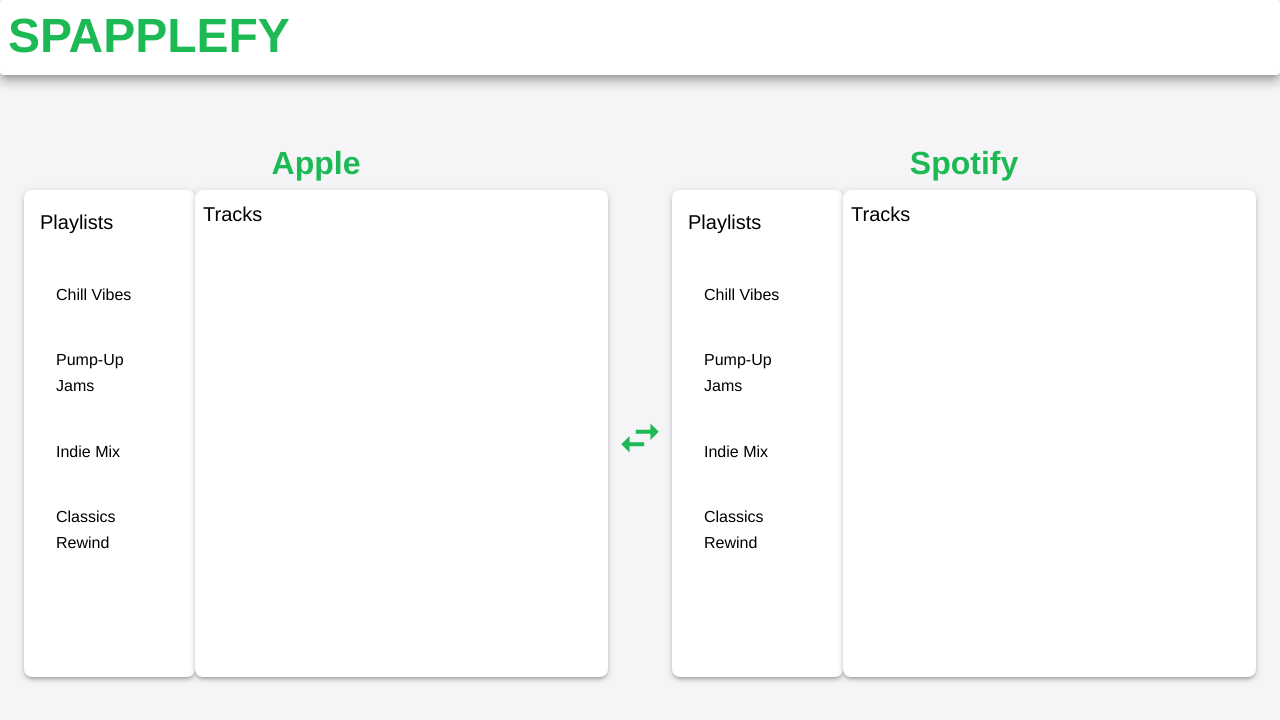
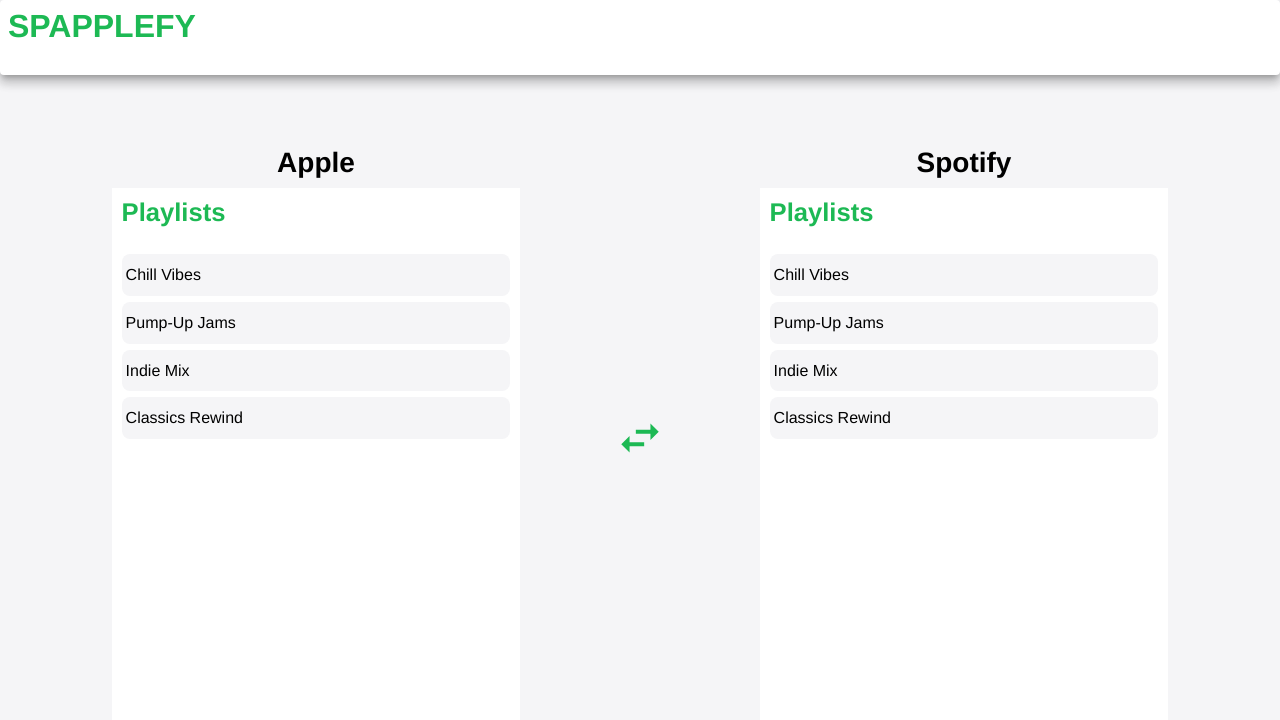
Before and after one commit to ryandw7/spapplefy, a React (Create React App) app: page /home in a window 1280 px wide. Shown: the top 720 px of the page. Built offline with nearby package versions, Linux system fonts and the light colour scheme.

Commit message:
change background colors, add transition to playlist click

```diff
--- a/src/components/PlaylistList.js
+++ b/src/components/PlaylistList.js
@@ -1,42 +1,66 @@
 import React from 'react';
 import { Box, Paper, Typography, List, ListItem, ListItemText } from '@mui/material';
 import useAppContext from '../context';
+import theme from '../styles/theme';
 
 export default function PlaylistList({ provider }) {
     const { state, updateState } = useAppContext();
     const playlists = state.playlists[provider].playlists;
+    const selectedPlaylist = state.playlists[provider].selectedPlaylist;
+    const handlePlaylistClick = (playlist) => {
 
-    const handlePlaylistClick = (playlist) => {
         const newObj = state.playlists;
+
+        if (selectedPlaylist === playlist) {
             newObj[provider] = {
                 playlists: playlists,
                 selectedPlaylist: null
             }
-        updateState('playlists', newObj)
-        setTimeout(() => {
+        } else {
             newObj[provider] = {
                 playlists: playlists,
                 selectedPlaylist: playlist
             }
+        }
         updateState('playlists', newObj)
-        }, 10)
+
 
     };
+    const selectedBorder = (playlist) => {
+        if (selectedPlaylist === playlist) {
+            return `3px solid ${theme.palette.primary.main}`
+        } else {
+            return "none"
+        }
+    };
 
-    return (<Box sx={{ height: "100%" }}>
-        <Paper elevation={3} sx={{ padding: 2, borderRadius: 2, height: "90%" }}>
-            <Typography variant="h6" sx={{ marginBottom: 2 }}>
+    const handleResize = () => {
+        if (selectedPlaylist) {
+            return "20%"
+        } else {
+            return ("70%")
+
+        }
+    }
+    return (<Box sx={{ boxSizing: "border-box", width: () => handleResize(), minWidth: "150px", height: "100%", backgroundColor: theme.palette.background.paper, padding: "10px", shadow: theme.shadows[7], transition: 'width 0.3s ease-in-out',}}>
+
+        <Typography variant="h3" sx={{ marginBottom: 2 }}>
             Playlists
         </Typography>
-            <List>
+        <List sx={{ display: "flex", flexDirection: "column", alignItems: "center", justifyContent: "flex-start" }}>
+
             {playlists.map((playlist, index) => (
-                    <List>
                 <ListItem
                     key={index}
                     button
                     onClick={() => handlePlaylistClick(playlist)}
                     selected={true}
                     sx={{
+                        padding: "4px",
+                        margin: "3px",
+                        borderRadius: "8px",
+                        border: selectedBorder(playlist),
+                        backgroundColor: theme.palette.background.default,
                         '&.Mui-selected': {
                             bgcolor: 'grey.200',
                             fontWeight: 'bold',
@@ -48,9 +72,8 @@
                 >
                     <ListItemText primary={playlist.title} />
                 </ListItem>
-                    </List>
             ))}
         </List>
-        </Paper>
+
     </Box>)
 }
--- a/src/components/Track.js
+++ b/src/components/Track.js
@@ -13,7 +13,9 @@
             '&:hover': { bgcolor: 'grey.100' },
             backgroundColor : theme.palette.background.paper,
             margin: "5px auto",
-            width: "90%"
+            width: "90%",
+            maxWidth: "90%",
+            minWidth: "90%"
           }}
         >
 
--- a/src/components/TrackList.js
+++ b/src/components/TrackList.js
@@ -5,17 +5,20 @@
 export default function TrackList({ playlist, provider }) {
     const { state } = useAppContext()
     let selectedPlaylist;
+    let playlistTitle;
     const theme = useTheme();
     if (playlist && playlist.tracks) {
+        playlistTitle = playlist.title;
         playlist = playlist.tracks
         selectedPlaylist = state.playlists[provider].selectedPlaylist;
     }
 
-    return (<Box sx={{ height: "100%", width: "75%" }}>
-        <Paper elevation={3} sx={{ padding: 1, borderRadius: 2, height: "90%" }}>
-            <Typography variant="h6" sx={{ marginBottom: 2 }}>
-                Tracks
+    return (<Box sx={{ height: "100%", width: "75%", padding: "10px", minWidth: "375px" }}>
+        <Typography variant="h3" sx={{ marginBottom: 2 }}>
+            {playlistTitle && `${playlistTitle}/Tracks`}
         </Typography>
+
+
         <Collapse in={!!playlist} sx={{
             overflowY: "scroll", maxHeight: "90%", '&::-webkit-scrollbar': {
                 width: '8px',
@@ -43,6 +46,6 @@
                 </List>
             }
         </Collapse>
-        </Paper>
+
     </Box>)
 }
--- a/src/features/AppleList.js
+++ b/src/features/AppleList.js
@@ -3,11 +3,13 @@
 import useAppContext from '../context';
 import PlaylistList from '../components/PlaylistList';
 import TrackList from '../components/TrackList';
-export default function AppleList() {
+export default function AppleList({ order }) {
 
-    const { state } = useAppContext()
+    const { state } = useAppContext();
+    const selectedPlaylist = state.playlists.apple.selectedPlaylist || null;
     return (
         <Box sx={{
+            minWidth: "500px",
             height: "100%",
             width: "50vw",
             display: "flex",
@@ -22,11 +24,23 @@
                     Apple
                 </Typography>
             </Box>
-            <Box sx={{ width: "100%", height: "80%", display: "flex", flexDirection: "row" }}>
-                <PlaylistList provider='apple' />
+            <Box sx={{ width: "100%", height: "80%", display: "flex", flexDirection: "row", justifyContent: "center" }}>
+                {order === 'first' ?
+                    <>
+                        <PlaylistList provider='apple' />
+                        {selectedPlaylist &&
+                            <TrackList playlist={selectedPlaylist} provider="apple" />
+                        }
+                    </>
+                    :
+                    <>
+                        {selectedPlaylist &&
+                            <TrackList playlist={selectedPlaylist} provider="apple" />
+                        }
+                        <PlaylistList provider='apple' />
 
-                    <TrackList playlist={state.playlists.apple.selectedPlaylist} provider="apple" />
-
+                    </>
+                }
             </Box>
         </Box>
     )
--- a/src/features/SpotifyList.js
+++ b/src/features/SpotifyList.js
@@ -3,9 +3,10 @@
 import useAppContext from '../context';
 import PlaylistList from '../components/PlaylistList';
 import TrackList from '../components/TrackList';
-export default function AppleList() {
+export default function SpotifyList({order}) {
 
-    const { state } = useAppContext()
+    const { state } = useAppContext();
+    const selectedPlaylist = state.playlists.spotify.selectedPlaylist
     return (
         <Box sx={{
             height: "100%",
@@ -23,8 +24,21 @@
             </Typography>
             </Box>
             <Box sx={{width:"100%", height: "80%", display:"flex", flexDirection:"row"}}>
-                <PlaylistList provider='spotify' />
-                <TrackList playlist={state.playlists.spotify.selectedPlaylist } provider="spotify"/>
+                {order === 'first' ?
+                    <>
+                        <PlaylistList provider='spotify' />
+                        {selectedPlaylist &&
+                        <TrackList playlist={state.playlists.spotify.selectedPlaylist} provider="spotify" />
+                    }
+                    </>
+                    :
+                    <>
+                    {selectedPlaylist &&
+                        <TrackList playlist={state.playlists.spotify.selectedPlaylist} provider="spotify" />
+                    }
+                    <PlaylistList provider='spotify' />
+                    </>
+                }
             </Box>
         </Box>
     )
--- a/src/globals.js
+++ b/src/globals.js
@@ -1,4 +1,4 @@
 //FILL IN VALUES ON REMOTE REPOSITORY
 
-export const SPOTIFY_REDIRECT_URI = "https://potential-disco-xjq7wvv9p7w3pjrj-3000.app.github.dev/";
+export const SPOTIFY_REDIRECT_URI = "http://localhost:3000/";
 export const SPOTIFY_CLIENT_ID = "e191ea5f28f7459eb45d6e9d24eb552f"
--- a/src/pages/Home.js
+++ b/src/pages/Home.js
@@ -31,9 +31,9 @@
         }}>
            {
             exportFromApple ?
-            <AppleList/>
+            <AppleList order="first"/>
             :
-            <SpotifyList/>
+            <SpotifyList order="first"/>
            }
             <Button onClick={swapOrder}>
                 <SwapHorizIcon sx={{fontSize: 50}}/>
@@ -41,9 +41,9 @@
 
            {
             exportFromApple ?
-            <SpotifyList/>
+            <SpotifyList order="second"/>
             :
-            <AppleList/>
+            <AppleList order="second"/>
            }
         </Box>
     )
--- a/src/pages/Start.js
+++ b/src/pages/Start.js
@@ -50,7 +50,7 @@
             )
         }
 
-    })
+    }, [])
 
     const buttonIsDisabled = !state.auth.appleIsAuth || !state.auth.spotifyIsAuth
 
@@ -71,7 +71,6 @@
                     justifyContent: "space-around",
                     alignItems: "center",
                     width: "80%", // Adjust width as needed
-                    gap: 4,
                 }}
             >
                 {/* Spotify Box */}
--- a/src/styles/theme.js
+++ b/src/styles/theme.js
@@ -47,12 +47,21 @@
     typography: {
         fontFamily: "'San Francisco', 'Helvetica Neue', 'Arial', sans-serif", // Apple's typography
         h1: {
-            fontSize: "3rem",
+            fontSize:  "clamp(2rem, 2vw, 3rem)",
             fontWeight: 700,
             color: "#1DB954", // Spotify green for large headers
         },
         h2: {
-            fontSize: "2rem",
+            fontSize: "clamp(1.75rem, 2vw, 2.5rem)",
+            fontWeight: 600,
+            color: "#000000",
+        },h3: {
+            fontSize: "clamp(1.5rem, 2vw, 2rem)",
+            fontWeight: 600,
+            color: "#1DB954",
+        },
+        h4: {
+            fontSize: "clamp(.25rem, 2vw, 1rem)",
             fontWeight: 600,
             color: "#1DB954",
         },
```
Also changed, not shown: 1 other file (tests, documents, lock files or other folders). Lines whose indentation alone changed are shown as unchanged.
